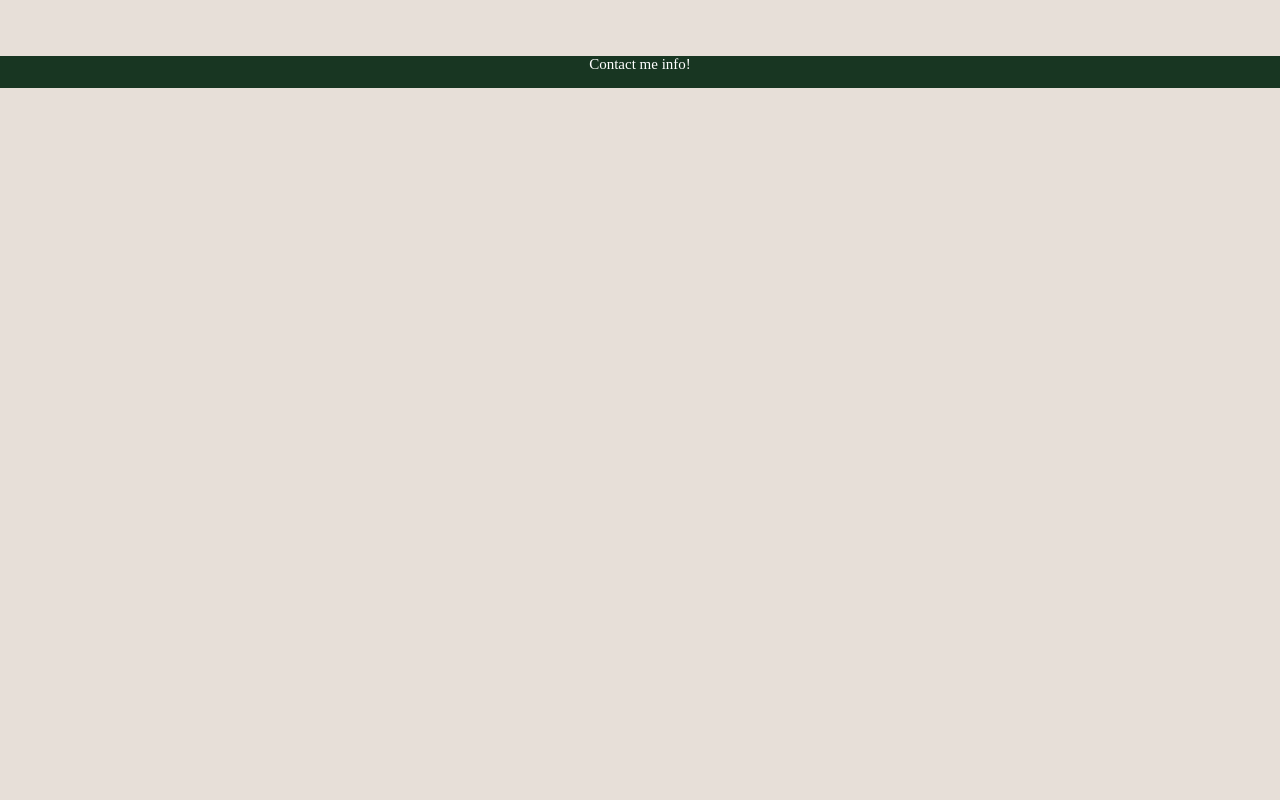
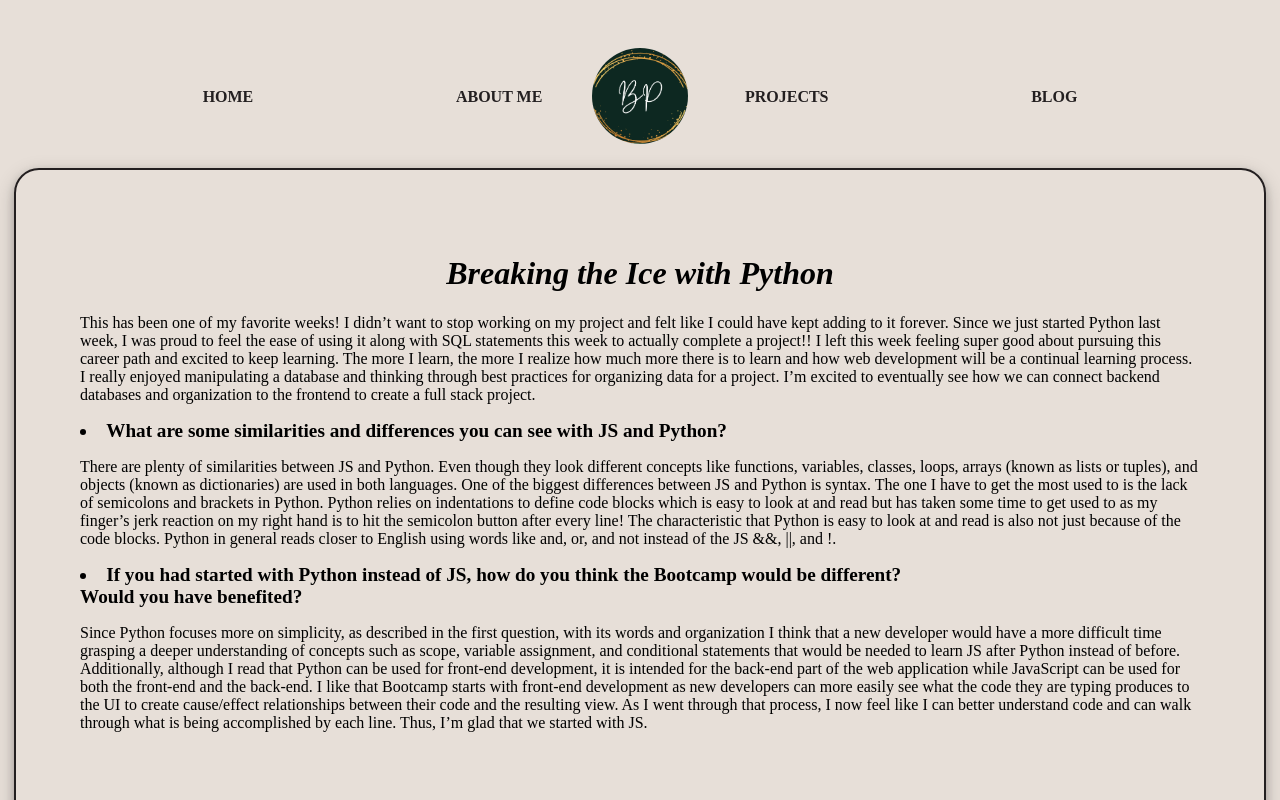
Before and after one commit to blair-cannon/portfolio-blog, a React (Create React App) app: page /PythonBlog in a window 1280 px wide. Before the commit this address had no page. Shown: the top 800 px of the page. Built offline with nearby package versions, Linux system fonts and the light colour scheme.

Commit message:
update blog post links

```diff
--- /dev/null
+++ b/src/blogs/python.js
@@ -0,0 +1,40 @@
+import React from 'react'
+
+export default function PythonBlog() {
+  return (
+    <div className="blogPageContainer" >
+      <h1 className="blog-header">Breaking the Ice with Python</h1>
+        <p className="blog-text" >This has been one of my favorite weeks! I didn’t want to stop working on my project and felt like I could have kept adding to it forever. Since we just started Python last week, I was proud to feel the ease of using it along with SQL statements this week to actually complete a project!! I left this week feeling super good about pursuing this career path and excited to keep learning. The more I learn, the more I realize how much more there is to learn and how web development will be a continual learning process.
+            I really enjoyed manipulating a database and thinking through best practices for organizing data for a project. I’m excited to eventually see how we can connect backend databases and organization to the frontend to create a full stack project.
+        </p>
+        <li className="blog-question">What are some similarities and differences you can see with JS and Python? </li>
+          <p className="blog-text">There are plenty of similarities between JS and Python. Even though they look
+            different concepts like functions, variables, classes, loops, arrays
+            (known as lists or tuples), and objects (known as dictionaries) are used
+            in both languages. One of the biggest differences between JS and Python is syntax.
+            The one I have to get the most used to is the lack of semicolons and brackets in Python.
+            Python relies on indentations to define code blocks which is easy to look at and read but
+            has taken some time to get used to as my finger’s jerk reaction on my right hand is to hit
+            the semicolon button after every line! The characteristic that Python is easy to look at and
+            read is also not just because of the code blocks. Python in general reads closer to English
+            using words like and, or, and not instead of the JS &&, ||, and !.
+        </p>
+        <li className="blog-question">
+        If you had started with Python instead of JS, how do you think the Bootcamp would be different? <br/>
+        Would you have benefited?
+        </li>
+        <p className="blog-text" >Since Python focuses more on simplicity, as described in the first question, with its words and
+        organization I think that a new developer would have a more difficult time grasping a deeper
+        understanding of concepts such as scope, variable assignment, and conditional statements that would
+        be needed to learn JS after Python instead of before. Additionally, although I read that Python can
+        be used for front-end development, it is intended for the back-end part of the web application while
+        JavaScript can be used for both the front-end and the back-end. I like that Bootcamp starts with
+        front-end development as new developers can more easily see what the code they are typing produces
+        to the UI to create cause/effect relationships between their code and the resulting view. As I went
+        through that process, I now feel like I can better understand code and can walk through what is being
+        accomplished by each line. Thus, I’m glad that we started with JS.
+        </p>
+
+    </div>
+  )
+}
--- a/src/index.css
+++ b/src/index.css
@@ -136,7 +136,7 @@ nav {
 }
 
 .projectDisplayHome {
-  width: 27rem;
+  width: 28rem;
   height: 23rem;
   border: solid 2px #231f20;
   border-radius: 25px;
@@ -259,3 +259,19 @@ nav {
   font-family: Agrandir;
   margin: 0
 }
+
+.blog-question {
+  font-weight: bold;
+  font-size: 1.2rem;
+}
+
+.blog-text {
+  font-size: 1rem;
+}
+
+.blog-header {
+  font-size: 2rem;
+  font-weight: bold;
+  font-style: italic;
+  text-align: center;
+}
--- a/src/index.js
+++ b/src/index.js
@@ -11,6 +11,7 @@ import Home from './routes/home';
 import AboutMe from './routes/aboutMe';
 import Projects from './routes/projects';
 import Blog from './routes/blog';
+import PythonBlog from './blogs/python';
 
 
 const rootElement = document.getElementById("root");
@@ -23,6 +24,7 @@ render(
         <Route path="AboutMe" element={<AboutMe />} />
         <Route path="Projects" element={<Projects />} />
         <Route path="Blog" element={<Blog />} />
+        <Route path="PythonBlog" element={<PythonBlog />} />
       </Route>
     </Routes>
     <footer className="footer">Contact me info! </footer>
--- a/src/routes/blog.js
+++ b/src/routes/blog.js
@@ -1,13 +1,21 @@
-import React from 'react'
+import React from 'react';
+import { Link, useNavigate } from 'react-router-dom';
+// import PythonBlog from './python';
 
 export default function Blog() {
+
+  // let navigate = useNavigate();
+  // const routeChange = () =>{
+  //   let path='Projects'
+  //   navigate(path);
+  // }
+
   return (
     <div className="blogPageContainer" >
         <h1 className="aboutPageHeader">Blog.</h1>
-        <h4 className="blogHeader">BLOG TITLE</h4>
-        <p className="blogTeaserText" >Et velit quis est explicabo assumenda et unde suscipit.
-         Vel nobis galisum qui necessitatibus minima nam maxime voluptates et minus praesentium ut voluptas consequatur.</p>
-        <a className="blogReadMore" href="#">Read more</a>
+        <h4 className="blogHeader">Breaking the Ice with Python</h4>
+        <p className="blogTeaserText" >This has been one of my favorite weeks! I didn’t want to stop working on my project and felt like I could have kept adding to it forever. Since we just started Python last week...</p>
+        <Link to="/PythonBlog">Read more</Link>
         <h4 className="blogHeader">BLOG TITLE</h4>
         <p className="blogTeaserText" >Et velit quis est explicabo assumenda et unde suscipit.
          Vel nobis galisum qui necessitatibus minima nam maxime voluptates et minus praesentium ut voluptas consequatur.</p>
--- a/src/routes/projects.js
+++ b/src/routes/projects.js
@@ -6,6 +6,8 @@ import tictactoe from '../pictures/tic-tac-toe.png';
 import weatherapp from '../pictures/weather-app.png';
 import backendtodolist from '../pictures/django-to-do-list.png';
 import bouncingballs from '../pictures/bouncingballs.png';
+import evercraft from '../pictures/evercraft.png';
+import alarmclock from '../pictures/alarmclock.png';
 
 export default function Projects() {
   return (
@@ -60,18 +62,18 @@ export default function Projects() {
         <p className="projectDescription" >Interactive, two-player game created with <br/> Object-Oriented-Programming. </p>
       </div>
       <div >
-        <a href="https://github.com/blair-preston/Maskbook">
-          <img className="projectDisplayHome" src={maskbook}></img>
+        <a href="https://github.com/blair-preston/python-evercraft">
+          <img className="projectDisplayHome" src={evercraft}></img>
         </a>
-        <h4 className="projectTitle">Maskbook</h4>
-        <p className="projectDescription" >Facebook backend for Super Heroes, uses SQL <br/> statements to communicate with the database. </p>
+        <h4 className="projectTitle">Evercraft</h4>
+        <p className="projectDescription" >Developing an RPG-Evercraft backend using <br/> Test Driven Development. </p>
       </div>
       <div >
-        <a href="#">
-          <img className="projectDisplayHome" src="#"></img>
+        <a href="https://blair-preston.github.io/alarmclock/">
+          <img className="projectDisplayHome" src={alarmclock}></img>
         </a>
-        <h4 className="projectTitle">Project name</h4>
-        <p className="projectDescription" >Description </p>
+        <h4 className="projectTitle">Alarm Clock</h4>
+        <p className="projectDescription" >Use of the Date object, setInterval, and setTimeout <br/> to display a digital alarm clock. </p>
       </div>
     </div>
   )
```
Also changed, not shown: src/blogs/frontendfinishline.js (added, +47 -0 lines), src/pictures/alarmclock.png (added), src/pictures/evercraft.png (added).
